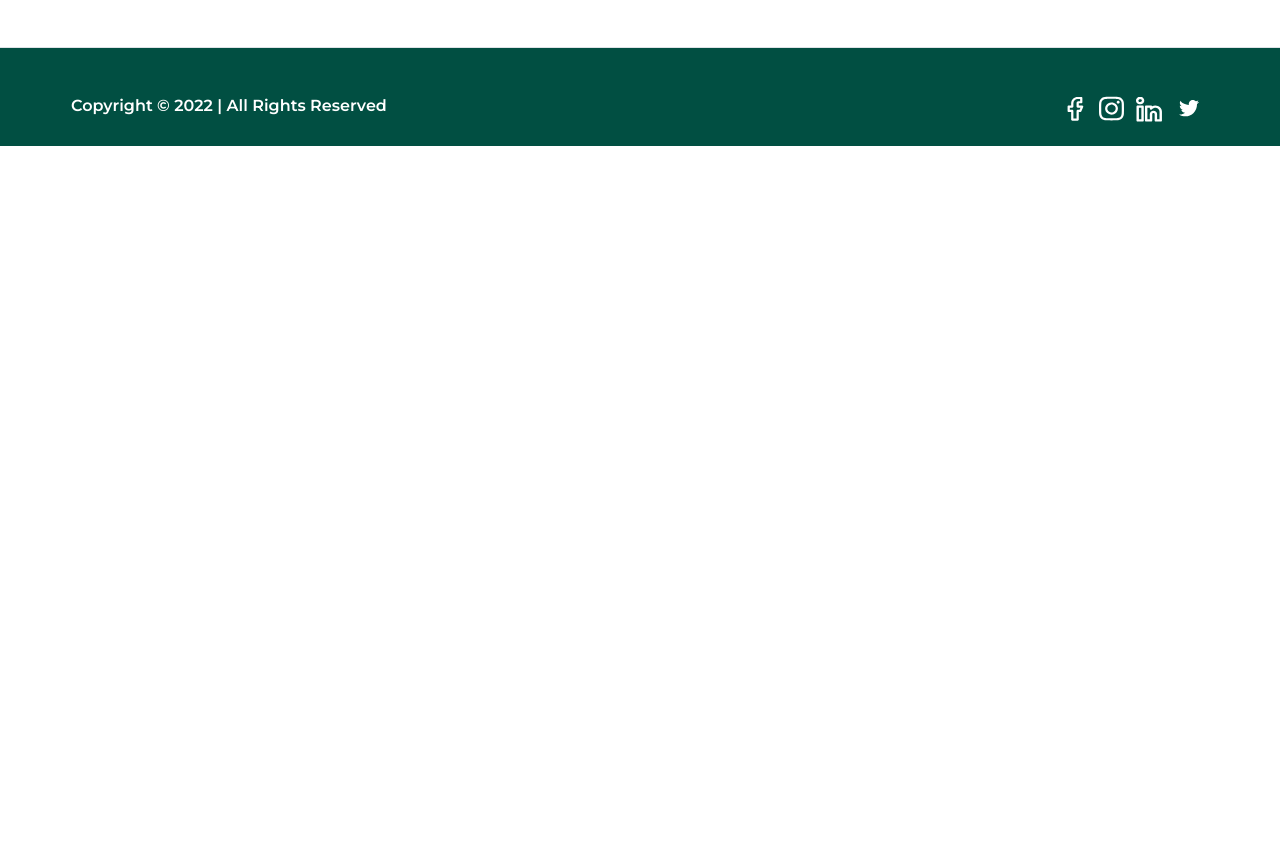
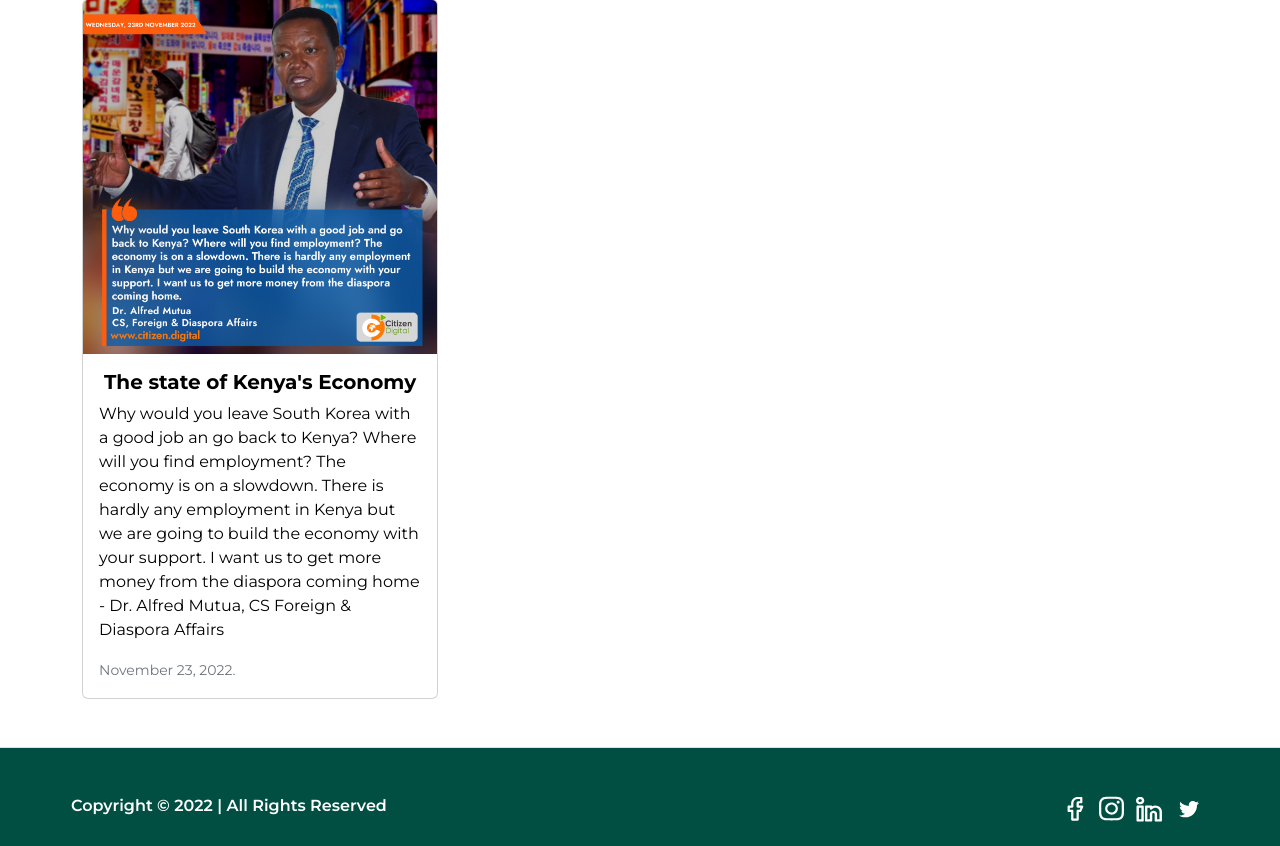
Before and after one commit to fredricksimi/elandome-1, a Django app: page /news in a window 1280 px wide. Shown: the part 889-1735 px from the top of the page. Before the commit the page ends 1035 px from the top, so only its background shows below. Run offline with Django 3.2, Linux system fonts and the light colour scheme; grey boxes are pictures that could not be loaded.

Commit message:
added mutua news

```diff
--- a/mainapp/templates/mainapp/news.html
+++ b/mainapp/templates/mainapp/news.html
@@ -56,6 +56,19 @@
                 </div>
             </div>
         </div>
+        <div class="row">
+            <div class="col-md-4">
+                <div class="card">
+                    <a href="https://www.instagram.com/p/ClS5kD4MHzO/?utm_source=ig_web_copy_link" target="_blank">
+                    <img src="{% static 'images/mutua.jpeg' %}" class="card-img-top" alt="news image"></a>
+                    <div class="card-body">
+                        <a href="https://www.instagram.com/p/ClS5kD4MHzO/?utm_source=ig_web_copy_link" style="text-decoration:none;color:#000;" target="_blank"><h5 class="card-title text-center" style="font-weight:bold">The state of Kenya's Economy</h5></a>
+                        <a href="https://www.instagram.com/p/ClS5kD4MHzO/?utm_source=ig_web_copy_link" style="text-decoration:none;color:#000;" target="_blank"><p class="card-text">Why would you leave South Korea with a good job an go back to Kenya? Where will you find employment? The economy is on a slowdown. There is hardly any employment in Kenya but we are going to build the economy with your support. I want us to get more money from the diaspora coming home - Dr. Alfred Mutua, CS Foreign & Diaspora Affairs</p></a>
+                        <p class="card-text pt-3"><small class="text-muted">November 23, 2022.</small></p>
+                    </div>
+                </div>
+            </div>
+        </div>
     </div>
 </div>
 <br><br>
```
Also changed, not shown: mainapp/static/images/mutua.jpeg (added).
